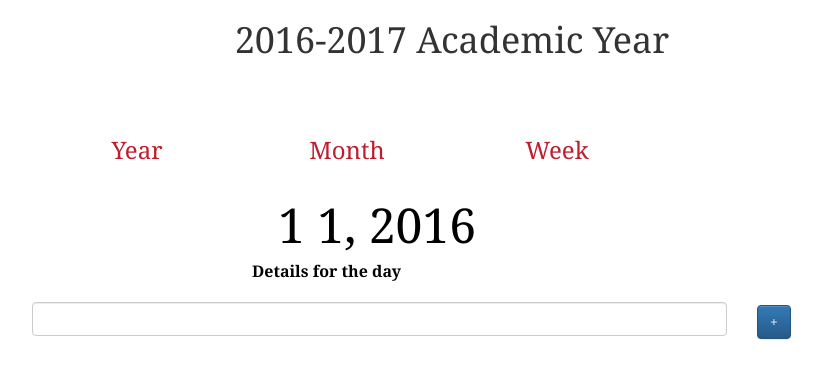
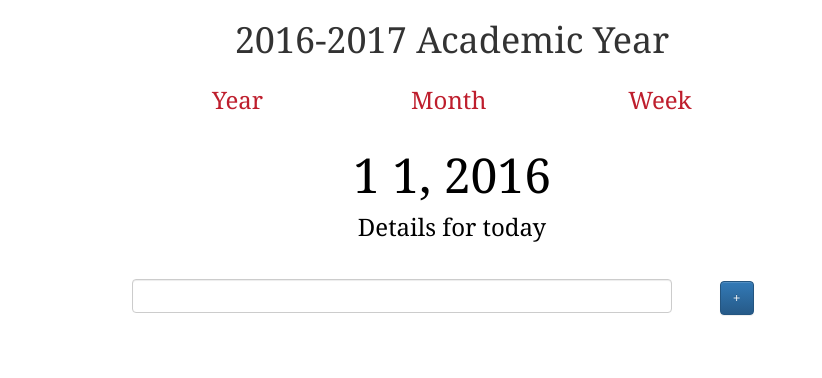
Before and after one commit to slopez1029/first-app, an Angular app: page /month/1/1 in a window 1280 px wide. Shown: the top 378 px of the page, without its empty margins (188-1010 px from the left). Built offline with nearby package versions, Linux system fonts and the light colour scheme.

Commit message:
Cleaned up month view, styled day view.
Modified year link and link CSS for month. Tweaked day view HTML and fixed
the CSS.

```diff
--- a/src/app/components/calendar-day-view.component.css
+++ b/src/app/components/calendar-day-view.component.css
@@ -1,7 +1,7 @@
 @charset "utf-8";
 /* CSS Document */
 
-/*** TAGS ***/
+/*** Tags ***/
 body {
   font-family: Georgia, "Times New Roman", Times, serif;
   font-size: 18pt;
@@ -24,45 +24,49 @@ a:active {
   text-decoration: underline;
 }
 
-/*** IDS ***/
+li {
+  margin-top: 10px;
+  margin-bottom: 10px;
+  margin-right: 20px;
+}
+
+form {
+  width: 100%;
+  padding: 0;
+}
+
+/*** IDs ***/
 #container {
   margin: 0px auto;
   padding: 0px;
-  width: 840px;
+  width: 50%;
 }
 
 #content {
-  padding-top: 50px;
-  width: 840px;
+  width: 100%;
 }
 
 #main-content {
-  width: 840px;
+  width: 100%;
   float: left;
 }
 
 #view-menu {
-  width: 840px;
+  width: 100%;
   height: 60px;
 }
 
 #selected-menu {
   padding: 15px;
-  width: 810px;
+  width: 100%;
   height: 60px;
 }
 
 #calendar {
   padding-top: 20px;
-  width: 840px;
-}
-
-.view-item {
-  width: 210px;
-  line-height: 60px;
+  width: 100%;
   text-align: center;
   vertical-align: middle;
-  float: left;
 }
 
 #prev {
@@ -75,7 +79,7 @@ a:active {
 }
 
 #selected {
-  width: 660px;
+  width: 100%;
   line-height: 60px;
   font-size: 36pt;
   text-align: center;
@@ -92,7 +96,28 @@ a:active {
   float:left;
 }
 
-/*** CLASSES ***/
+/*** Classes ***/
+.view-item {
+  width: 33%;
+  line-height: 60px;
+  text-align: center;
+  vertical-align: middle;
+  float: left;
+}
+
+.text-box {
+  width: 85%;
+  padding: 15px;
+  float: left;
+}
+
+.btn-box {
+  width: 15%;
+  padding: 15px;
+  text-align: center;
+  float: left;
+}
+
 .kill {
   float: right;
   color: red;
@@ -120,30 +145,9 @@ a:active {
   clear: both;
 }
 
-@charset "utf-8";
-/* CSS Document */
-
-/*** TAGS ***/
-
-table td {
-  width: 200px;
-  height: 40px;
-  text-align: center;
-  vertical-align: middle;
+/*** Responsive @media queries ***/
+@media screen and (max-width: 1000px) {
+  #container {
+    width: 100%;
+  }
 }
-
-li {
-  margin-top: 10px;
-  margin-bottom: 10px;
-  margin-right: 20px;
-
-}
-
-/*** IDS ***/
-#calendar {
-  margin-left: auto;
-  margin-right: auto;
-  padding-top: 20px;
-  width: 400px;
-  font-size: 12pt;
-}
--- a/src/app/components/calendar-day-view.component.html
+++ b/src/app/components/calendar-day-view.component.html
@@ -24,7 +24,7 @@
 
       <!-- Displays calendar info (table) for chosen selection. -->
       <div id="calendar">
-        <p><strong>Details for the day</strong></p>
+        <p>Details for today</p>
         <ul class="list-group">
           <li class="list-group-item clearfix" *ngFor="let detail of dayDetails; let i = index">{{detail}}<span
             class="glyphicon glyphicon-remove-circle kill" (click)="removeDetail(currentMonth, currentDay, i)"></span>
@@ -33,14 +33,15 @@
       </div>
       <form [formGroup]="addForm" (ngSubmit)="onAddDetail(currentMonth, currentDay, inputDetail.value)">
         <div class="form-group row">
-          <div class="col-md-10">
+          <div class="text-box">
             <input type="text"
                    required
                    class="form-control"
                    formControlName="userDetail"
                    #inputDetail
-            ></div>
-          <div class="col-md-2">
+            >
+          </div>
+          <div class="btn-box">
             <button
               type="submit"
               class="btn btn-primary"
--- a/src/app/components/calendar-month-view.component.css
+++ b/src/app/components/calendar-month-view.component.css
@@ -1,6 +1,8 @@
+/*** Tags ***/
+
 table { /*https://www.w3.org/Style/Examples/007/center.en.html*/
   position: absolute;
-  top: 125px;
+  top: 75px;
   left: 50%;
   margin-right: -50%;
   transform: translate(-50%, 0%);
@@ -35,9 +37,14 @@ table th {
   border: none;
 }
 
-td:hover {
+td:hover, th.cal-week-heading:hover {
   background-color: lightgray;
   cursor: pointer;
+}
+
+td.cal-day-outside-month:hover {
+  background-color: white;
+  cursor: default;
 }
 
 th.cal-day-heading {
@@ -50,12 +57,20 @@ th.cal-week-heading {
 }
 
 a {
-  color: #333333;
+  color: #BE1E2D;
 }
 
 a:hover {
-  color: gray;
+	color: #DD263D;
+	text-decoration: underline;
 }
+
+a:active {
+	color: #FF2C46;
+	text-decoration: underline;
+}
+
+/*** IDs ***/
 
 #left-icon {
   margin-right: 80px;
@@ -79,6 +94,8 @@ a:hover {
   display: inline;
 }
 
+/*** Classes ***/
+
 .dead-icon {
   color: #C7C8CA !important;
 }
@@ -87,13 +104,11 @@ a:hover {
   color: #C7C8CA !important;
 }
 
-.year-link {
-  align-content: center;
-}
-
 .table.no-top-border tr td, .table.no-top-border tr th { /*https://codepen.io/netsi1964/pen/ogVQqG*/
   border-top-width: 0;
 }
+
+/*** Responsive @media queries ***/
 
 @media screen and (min-width: 1000px) {
   table {
--- a/src/app/components/calendar-month-view.component.html
+++ b/src/app/components/calendar-month-view.component.html
@@ -1,8 +1,10 @@
-<div class="row" id="year-link" >
-  <a [routerLink]="['/year']">Year</a>
-</div>
 <div class="table-responsive">
   <table class="table no-top-border table-bordered">
+    <tr>
+      <th colspan="8" id="year-link">
+        <a [routerLink]="['/year']">Back to Year</a>
+      </th>
+    </tr>
     <tr>
       <th colspan="8">
         <a *ngIf="previousMonthExists" [routerLink]="['/month/' + getPreviousMonth()]"><span
```
